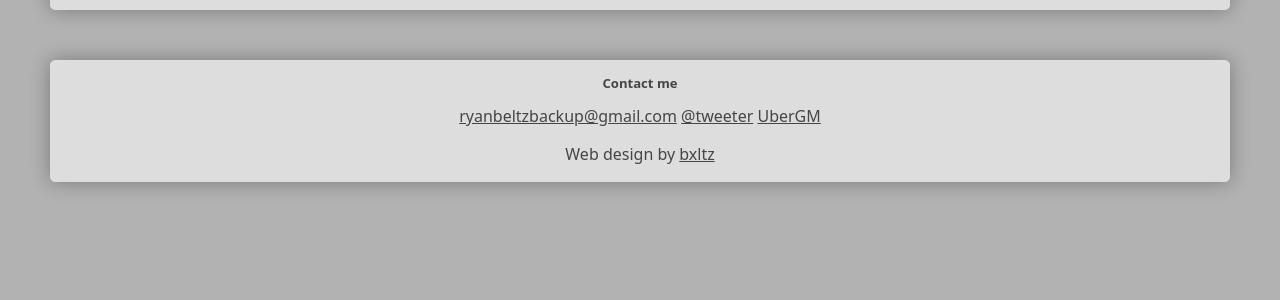
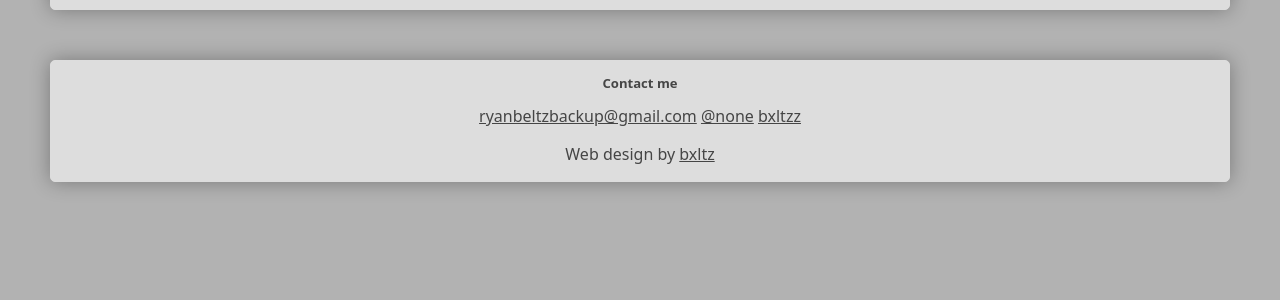
Before and after one commit to UberGM/ubergm.github.io, a Jekyll site: the page built from index.html, in a window 1280 px wide. Shown: the part 369-669 px from the top of the page. Built offline with Jekyll 4.4.1, drawn with Linux system fonts in a browser that asks for light colours; some web fonts are replaced.

Commit message:
link fixes

```diff
--- a/_config.yml
+++ b/_config.yml
@@ -4,8 +4,8 @@ baseurl: ""
 url: "bxltz.hstn.me"
 
 email: ryanbeltzbackup@gmail.com
-twitter_username: tweeter
-github_username: UberGM
+twitter_username: none
+github_username: bxltzz
 
 markdown: kramdown
 includeFooter: true
--- a/_includes/footer.html
+++ b/_includes/footer.html
@@ -3,5 +3,5 @@
   <a href="mailto:{{ site.email }}">{{ site.email }}</a>
   {% if site.twitter_username %}<a href="https://twitter.com/{{ site.twitter_username }}">@{{ site.twitter_username }}</a>{% endif %}
   {% if site.github_username %}<a href="https://github.com/{{ site.github_username }}">{{ site.github_username }}</a>{% endif %}
-  <p>Web design by <a href="http://ubergm.github.io/">bxltz</a></p>
+  <p>Web design by <a href="http://bxltzz.github.io/">bxltz</a></p>
 </footer>
```
